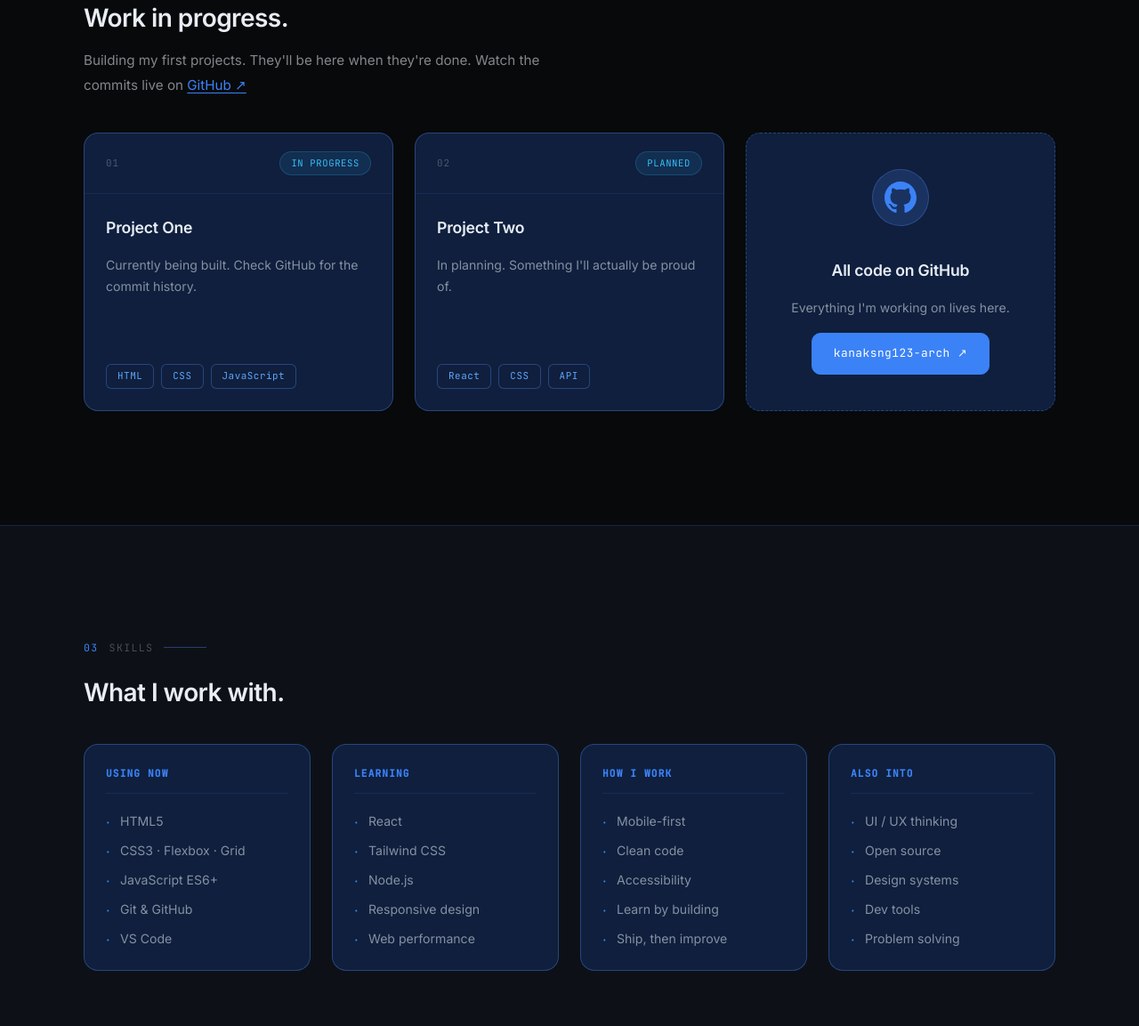
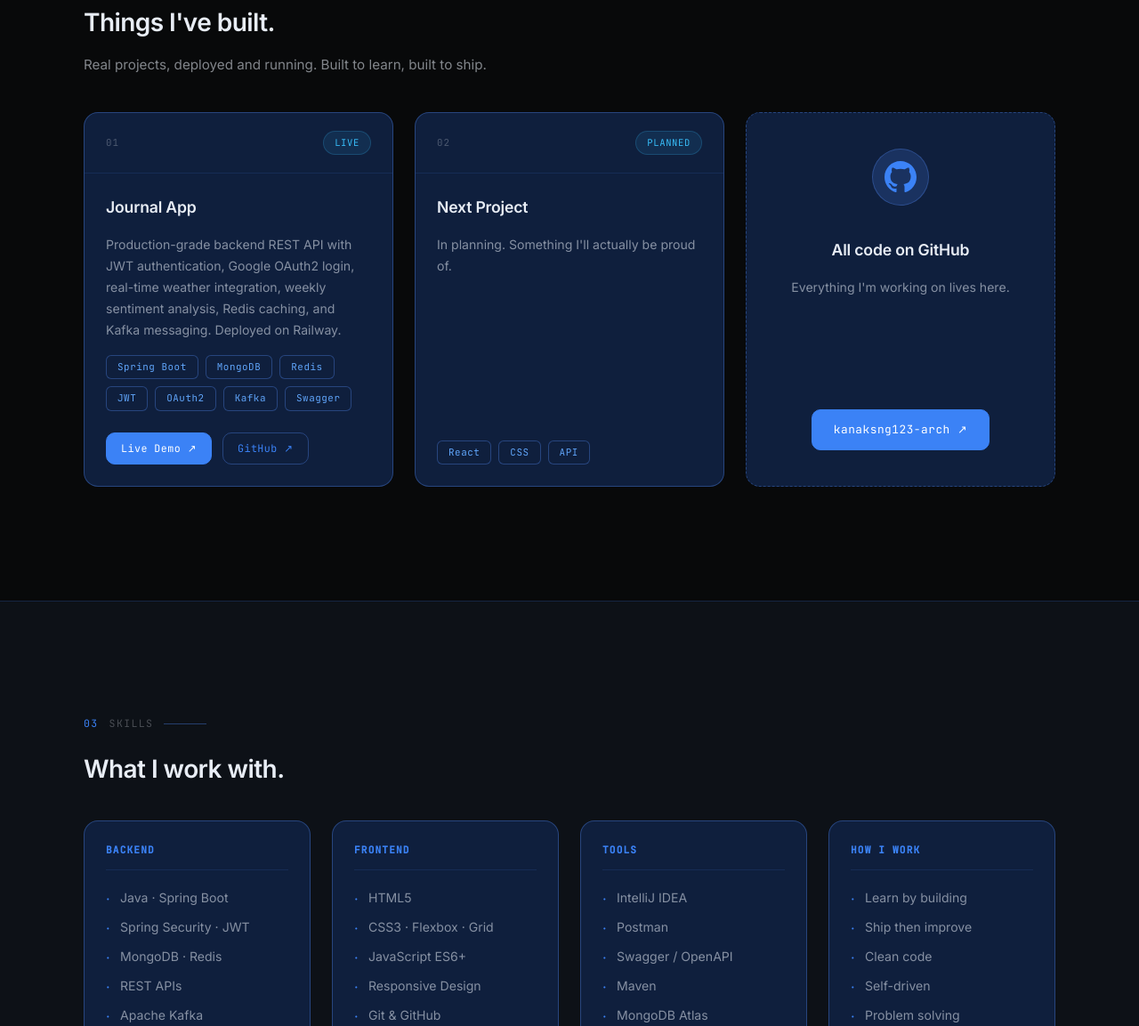
Before and after one commit to kanaksng123-arch/portfolio, a plain HTML site: page index.html in a window 1280 px wide. Shown: the part 1647-2800 px from the top of the page at 89% size. Drawn offline with Linux system fonts and the light colour scheme.

Commit message:
Update index.html

```diff
--- a/index.html
+++ b/index.html
@@ -3,7 +3,7 @@
 <head>
   <meta charset="UTF-8" />
   <meta name="viewport" content="width=device-width, initial-scale=1.0" />
-  <meta name="description" content="Kanak Singh — Frontend Developer, Delhi" />
+  <meta name="description" content="Kanak Singh — Developer, Delhi" />
   <title>Kanak Singh</title>
 
   <link rel="preconnect" href="https://fonts.googleapis.com" />
@@ -78,8 +78,9 @@
       </div>
 
       <p class="hero__bio reveal" data-reveal-delay="300">
-        Frontend developer. I write HTML, CSS, and JavaScript —
-        and I care about making things that actually work.
+        Developer building backends and frontends.
+        Java · Spring Boot · MongoDB · HTML · CSS · JS.
+        Based in Delhi, open to internships.
       </p>
 
       <div class="hero__cta reveal" data-reveal-delay="400">
@@ -110,23 +111,23 @@
         <div class="about__block reveal" data-reveal-delay="100">
           <h2 class="heading-lg">Who I am</h2>
           <p class="body-text">
-            I'm a frontend developer based in Delhi. I started with
-            curiosity and kept going. I build things, break them,
-            fix them, and learn from all of it.
+            I'm a developer based in Delhi. B.Tech EEE student at BPIT,
+            self-teaching software development because I genuinely enjoy
+            building things that work.
           </p>
           <p class="body-text">
-            Right now I'm focused on writing clean, maintainable
-            frontend code and getting better every day.
+            I started with frontend and kept going deeper — now I build
+            full backend systems with Java and Spring Boot.
           </p>
         </div>
 
         <div class="about__block reveal" data-reveal-delay="200">
           <h2 class="heading-lg">Right now</h2>
           <ul class="about__list">
-            <li>Learning by building real things</li>
-            <li>Focused on HTML, CSS, JavaScript</li>
-            <li>Exploring React and web performance</li>
-            <li>Open to junior / internship roles</li>
+            <li>Building production-grade Java backends</li>
+            <li>Learning Spring Boot · MongoDB · Redis</li>
+            <li>Deployed my first live project</li>
+            <li>Open to SDE internship roles</li>
           </ul>
         </div>
 
@@ -134,16 +135,16 @@
           <h2 class="heading-lg">Numbers</h2>
           <div class="about__stats">
             <div class="stat">
-              <span class="stat__num">100%</span>
-              <span class="stat__label">Self-taught</span>
+              <span class="stat__num">1</span>
+              <span class="stat__label">Live project deployed</span>
             </div>
             <div class="stat">
               <span class="stat__num">Delhi</span>
               <span class="stat__label">Based in</span>
             </div>
             <div class="stat">
-              <span class="stat__num">∞</span>
-              <span class="stat__label">Commits</span>
+              <span class="stat__num">2027</span>
+              <span class="stat__label">Graduating</span>
             </div>
           </div>
         </div>
@@ -163,34 +164,48 @@
       </div>
 
       <h2 class="heading-lg reveal" data-reveal-delay="100">
-        Work in progress.
+        Things I've built.
       </h2>
 
       <p class="body-text reveal" data-reveal-delay="150">
-        Building my first projects. They'll be here when they're done.
-        Watch the commits live on
-        <a href="https://github.com/kanaksng123-arch"
-           target="_blank" rel="noopener noreferrer" class="inline-link">
-          GitHub ↗
-        </a>
+        Real projects, deployed and running. Built to learn, built to ship.
       </p>
 
       <div class="projects__grid">
 
-        <article class="project-card project-card--wip reveal" data-reveal-delay="150">
+        <article class="project-card reveal" data-reveal-delay="150">
           <div class="project-card__header">
             <span class="project-card__num">01</span>
-            <span class="badge badge--wip">In Progress</span>
+            <span class="badge badge--wip">Live</span>
           </div>
           <div class="project-card__body">
-            <h3 class="project-card__title">Project One</h3>
+            <h3 class="project-card__title">Journal App</h3>
             <p class="project-card__desc">
-              Currently being built. Check GitHub for the commit history.
+              Production-grade backend REST API with JWT authentication,
+              Google OAuth2 login, real-time weather integration, weekly
+              sentiment analysis, Redis caching, and Kafka messaging.
+              Deployed on Railway.
             </p>
             <div class="tags">
-              <span class="tag">HTML</span>
-              <span class="tag">CSS</span>
-              <span class="tag">JavaScript</span>
+              <span class="tag">Spring Boot</span>
+              <span class="tag">MongoDB</span>
+              <span class="tag">Redis</span>
+              <span class="tag">JWT</span>
+              <span class="tag">OAuth2</span>
+              <span class="tag">Kafka</span>
+              <span class="tag">Swagger</span>
+            </div>
+            <div style="display:flex; gap: var(--space-3); margin-top: var(--space-2);">
+              <a href="https://journalapp-production-caa3.up.railway.app/journal/swagger-ui/index.html"
+                 class="btn btn--primary btn--sm"
+                 target="_blank" rel="noopener noreferrer">
+                Live Demo ↗
+              </a>
+              <a href="https://github.com/kanaksng123-arch/journalApp"
+                 class="btn btn--outline btn--sm"
+                 target="_blank" rel="noopener noreferrer">
+                GitHub ↗
+              </a>
             </div>
           </div>
         </article>
@@ -201,7 +216,7 @@
             <span class="badge badge--wip">Planned</span>
           </div>
           <div class="project-card__body">
-            <h3 class="project-card__title">Project Two</h3>
+            <h3 class="project-card__title">Next Project</h3>
             <p class="project-card__desc">
               In planning. Something I'll actually be proud of.
             </p>
@@ -254,45 +269,45 @@
       <div class="skills__grid">
 
         <div class="skill-group reveal" data-reveal-delay="150">
-          <h3 class="skill-group__title">Using now</h3>
+          <h3 class="skill-group__title">Backend</h3>
+          <ul class="skill-list" role="list">
+            <li>Java · Spring Boot</li>
+            <li>Spring Security · JWT</li>
+            <li>MongoDB · Redis</li>
+            <li>REST APIs</li>
+            <li>Apache Kafka</li>
+          </ul>
+        </div>
+
+        <div class="skill-group reveal" data-reveal-delay="200">
+          <h3 class="skill-group__title">Frontend</h3>
           <ul class="skill-list" role="list">
             <li>HTML5</li>
             <li>CSS3 · Flexbox · Grid</li>
             <li>JavaScript ES6+</li>
+            <li>Responsive Design</li>
             <li>Git &amp; GitHub</li>
-            <li>VS Code</li>
-          </ul>
-        </div>
-
-        <div class="skill-group reveal" data-reveal-delay="200">
-          <h3 class="skill-group__title">Learning</h3>
-          <ul class="skill-list" role="list">
-            <li>React</li>
-            <li>Tailwind CSS</li>
-            <li>Node.js</li>
-            <li>Responsive design</li>
-            <li>Web performance</li>
           </ul>
         </div>
 
         <div class="skill-group reveal" data-reveal-delay="250">
-          <h3 class="skill-group__title">How I work</h3>
+          <h3 class="skill-group__title">Tools</h3>
           <ul class="skill-list" role="list">
-            <li>Mobile-first</li>
-            <li>Clean code</li>
-            <li>Accessibility</li>
-            <li>Learn by building</li>
-            <li>Ship, then improve</li>
+            <li>IntelliJ IDEA</li>
+            <li>Postman</li>
+            <li>Swagger / OpenAPI</li>
+            <li>Maven</li>
+            <li>MongoDB Atlas</li>
           </ul>
         </div>
 
         <div class="skill-group reveal" data-reveal-delay="300">
-          <h3 class="skill-group__title">Also into</h3>
+          <h3 class="skill-group__title">How I work</h3>
           <ul class="skill-list" role="list">
-            <li>UI / UX thinking</li>
-            <li>Open source</li>
-            <li>Design systems</li>
-            <li>Dev tools</li>
+            <li>Learn by building</li>
+            <li>Ship then improve</li>
+            <li>Clean code</li>
+            <li>Self-driven</li>
             <li>Problem solving</li>
           </ul>
         </div>
@@ -343,7 +358,7 @@
         Built by <strong>Kanak Singh</strong> · <span id="footerYear"></span>
       </p>
       <p class="footer__stack">
-        HTML · CSS · JS · Delhi
+        Java · Spring Boot · HTML · CSS · JS · Delhi
       </p>
     </div>
   </footer>
```
